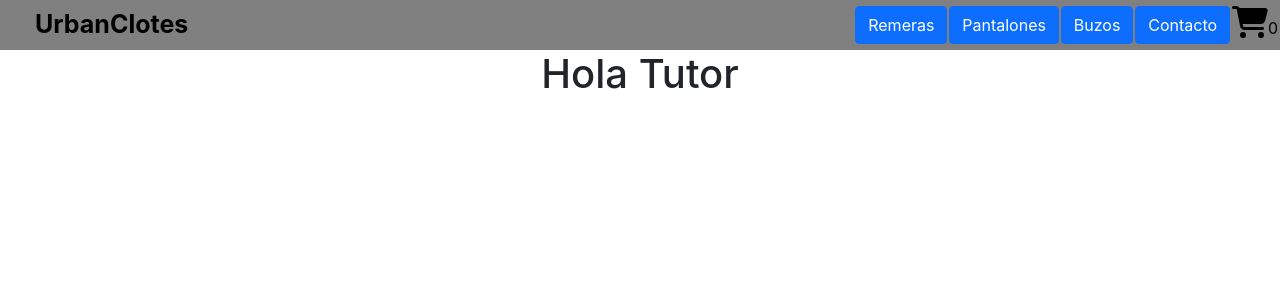
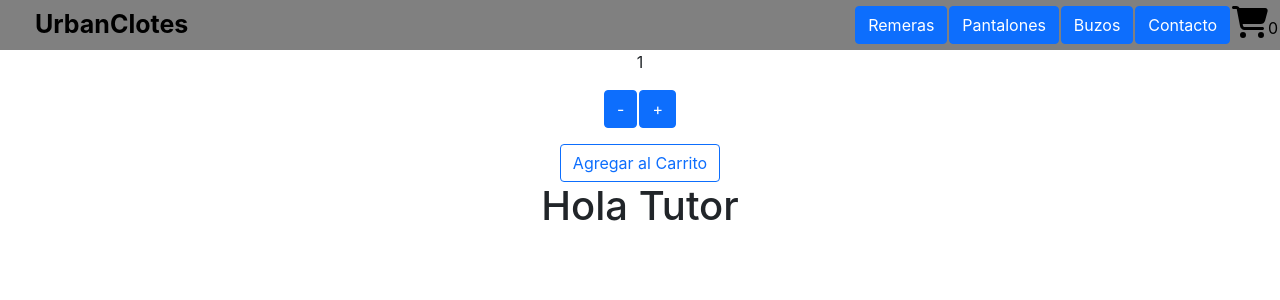
Before and after one commit to gabynellen/urbanclotes, a React (Create React App) app: page / in a window 1280 px wide. Shown: the top 300 px of the page. Built offline with nearby package versions, Linux system fonts and the light colour scheme; the HTML template or start-up script is replaced by a standard one.

Commit message:
Contador con Boton

```diff
--- a/src/App.js
+++ b/src/App.js
@@ -2,12 +2,14 @@ import './App.css';
 import './components/Navbar/Navbar';
 import Navbar from './components/Navbar/Navbar';
 import ItemListContainer from './components/ItemListContainer/ItemListContainer';
+import ItemCount from './components/ItemCount/ItemCount';
 
 function App() {
   return (
     <div className="App">
       <Navbar/>
-      <ItemListContainer greeting="Hola Tutor"/>
+      <ItemCount stock={5} initial={0}/>
+      <ItemListContainer greeting="Hola Tutor "/>
     </div>
   );
 }
--- /dev/null
+++ b/src/components/ItemCount/ItemCount.css
@@ -0,0 +1,7 @@
+.row{
+    display: flex;
+    justify-content: center;
+}
+.boton{
+    margin-right: 2px;
+}
--- /dev/null
+++ b/src/components/ItemCount/ItemCount.js
@@ -0,0 +1,52 @@
+import '../ItemCount/ItemCount.css';
+import { useState, useEffect } from 'react';
+import { faIgloo } from '@fortawesome/free-solid-svg-icons';
+
+const ItemCount = ({stock, initial}) => {
+
+    const [count, setCount] = useState(1)
+
+    // useEffect(()=> {
+
+    // }, [show])
+
+    const decrement = () => {
+        if(count > initial ){
+            setCount(count -1)
+        }
+
+    }
+
+    const increment = () => {
+        if(count < stock){
+            setCount(count +1)
+        }
+
+    }
+
+
+
+    return (
+
+        <div>
+            <div className='row'>
+                <p>{count}</p>
+            </div>
+            <div className='row'>
+                <div className='col-4 botones mb-3'>
+                    <button className='btn btn-primary boton' onClick={decrement}>-</button>
+                    <button className='btn btn-primary' onClick={increment}>+</button>
+                </div>
+            </div>
+            <div className='row'>
+                <div className='col-4'>
+                    <button className='btn btn-outline-primary'>Agregar al Carrito</button>
+                </div>
+            </div>
+
+
+        </div>
+    )
+}
+
+export default ItemCount
```
